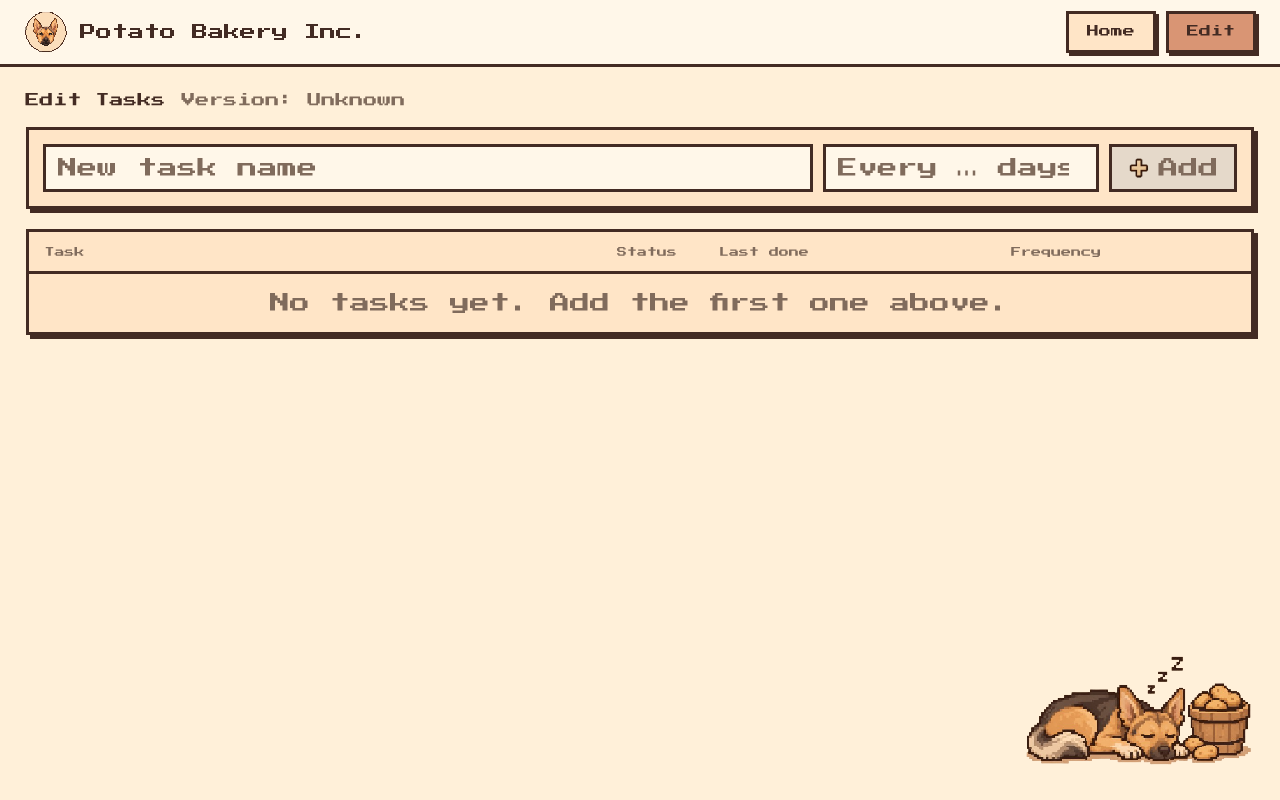
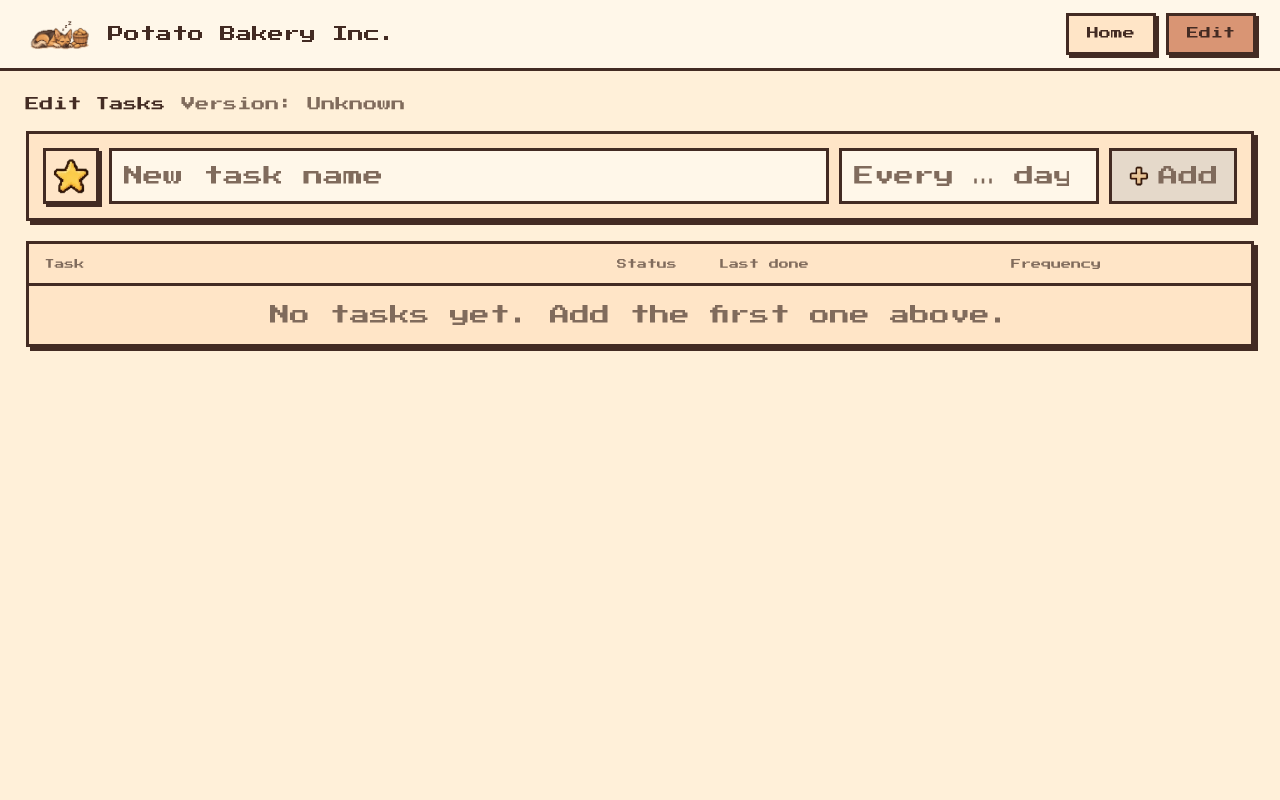
Before and after one commit to ArsenZv/hometasks-dashboard, a Flask app: page /edit in a window 1280 px wide. Run offline with Flask 3, Linux system fonts and the light colour scheme; data that the repository does not hold is empty; some web fonts are replaced.

Commit message:
added the possibility to change icons for tasks

```diff
--- a/app.py
+++ b/app.py
@@ -1,6 +1,5 @@
 from flask import Flask, render_template, request, jsonify
 import json
-import re
 from datetime import datetime, timedelta
 from subprocess import check_output
 import os
@@ -192,7 +191,18 @@ def index():
         total_tasks=total_tasks
     )
 
-ICON_PATTERN = re.compile(r'^[a-z0-9_]+$')
+ICON_DIR = os.path.join(os.path.dirname(os.path.abspath(__file__)), 'static', 'icons')
+# icons used by the interface itself: not offered as task icons
+UI_ICONS = {'checkbox', 'close', 'done', 'edit', 'hated', 'liked', 'plus', 'trash'}
+
+def available_icons():
+    """Task icons = every PNG in static/icons except the UI ones. Drop a new
+    PNG there (run tools/normalize_icons.py) and it shows up in the picker."""
+    names = {f[:-4] for f in os.listdir(ICON_DIR) if f.endswith('.png')}
+    return sorted(names - UI_ICONS)
+
+def _valid_icon(icon):
+    return icon is None or icon in available_icons()
 
 def _valid_lifespan(value):
     return isinstance(value, (int, float)) and not isinstance(value, bool) and value > 0
@@ -225,7 +235,7 @@ def add_item():
         'last_refreshed': now.strftime('%Y-%m-%dT%H:%M:%S'),
         'icon': payload.get('icon')
     }
-    if name and _valid_lifespan(lifespan):
+    if name and _valid_lifespan(lifespan) and _valid_icon(new_item['icon']):
         data.append(new_item)
         save_data(data)
         history = sync_history_with_items(load_history(), data)
@@ -259,6 +269,10 @@ def api_tasks():
             'strip': metrics[item['id']]['strip'],
         })
     return jsonify(tasks)
+
+@app.route('/api/icons')
+def api_icons():
+    return jsonify(available_icons())
 
 @app.route('/api/stats')
 def api_stats():
@@ -296,7 +310,7 @@ def api_update_task(task_id):
         item['lifespan'] = payload['lifespan']
     if 'icon' in payload:
         icon = payload['icon']
-        if icon is not None and not (isinstance(icon, str) and ICON_PATTERN.match(icon)):
+        if not _valid_icon(icon):
             return jsonify({'success': False, 'error': 'invalid icon'}), 400
         item['icon'] = icon
     edited_last_done = None
--- a/static/edit.js
+++ b/static/edit.js
@@ -4,6 +4,9 @@ const CONFIRM_TIMEOUT_MS = 3000;
 
 let tasks = [];
 let editing = null;   // task currently open in the modal
+let iconNames = [];   // task icons offered by the picker
+let newIcon = null;   // icon chosen in the add form
+let modalIcon = null; // icon chosen in the modal
 
 const $ = id => document.getElementById(id);
 
@@ -79,6 +82,55 @@ async function loadTasks() {
     renderRows();
 }
 
+
+/* ---------- icon picker (shared by the add form and the modal) ---------- */
+function humanise(name) { return name.replace(/_/g, ' '); }
+
+function renderIconPicker(container, selected, onPick) {
+    container.innerHTML = '';
+    iconNames.forEach(name => {
+        const btn = el('button', 'icon-option' + (name === selected ? ' selected' : ''));
+        btn.type = 'button';
+        btn.title = humanise(name);
+        btn.setAttribute('role', 'option');
+        btn.setAttribute('aria-selected', name === selected);
+        btn.appendChild(iconImg(name, 'pick-icon'));
+        btn.addEventListener('click', () => onPick(name));
+        container.appendChild(btn);
+    });
+}
+
+function togglePicker(button, container, selected, onPick) {
+    const open = container.classList.contains('hidden');
+    container.classList.toggle('hidden', !open);
+    button.setAttribute('aria-expanded', open);
+    if (open) renderIconPicker(container, selected(), onPick);
+}
+
+function closePicker(button, container) {
+    container.classList.add('hidden');
+    button.setAttribute('aria-expanded', 'false');
+}
+
+function setNewIcon(name) {
+    newIcon = name;
+    $('add-icon').src = iconSrc(name);
+    closePicker($('add-icon-button'), $('add-icon-picker'));
+}
+
+$('add-icon-button').addEventListener('click', () =>
+    togglePicker($('add-icon-button'), $('add-icon-picker'), () => newIcon, setNewIcon));
+
+function setModalIcon(name) {
+    modalIcon = name;
+    $('modal-icon').src = iconSrc(name);
+    closePicker($('modal-icon-button'), $('modal-icon-picker'));
+    syncSaveButton();
+}
+
+$('modal-icon-button').addEventListener('click', () =>
+    togglePicker($('modal-icon-button'), $('modal-icon-picker'), () => modalIcon, setModalIcon));
+
 /* ---------- add form ---------- */
 function validNew() {
     return $('new-item').value.trim() !== '' && parseFloat($('new-lifespan').value) > 0;
@@ -98,13 +150,14 @@ $('add-form').addEventListener('submit', async e => {
     const res = await fetch('/add', {
         method: 'POST',
         headers: { 'Content-Type': 'application/json' },
-        body: JSON.stringify({ string: $('new-item').value.trim(), lifespan: parseFloat($('new-lifespan').value) }),
+        body: JSON.stringify({ string: $('new-item').value.trim(), lifespan: parseFloat($('new-lifespan').value), icon: newIcon }),
     });
     if (res.ok) {
         $('new-item').value = '';
         $('new-lifespan').value = '';
+        setNewIcon(null);
         await loadTasks();
-    } else {
+        } else {
         alert('Failed to add the task.');
     }
     syncAddButton();
@@ -129,7 +182,8 @@ function isDirty() {
     if (!editing) return false;
     return $('edit-name').value.trim() !== editing.string
         || parseFloat($('edit-lifespan').value) !== editing.lifespan
-        || $('edit-date').value !== datePart(editing.last_refreshed);
+        || $('edit-date').value !== datePart(editing.last_refreshed)
+        || modalIcon !== (editing.icon || null);
 }
 
 function syncSaveButton() {
@@ -139,7 +193,9 @@ function syncSaveButton() {
 
 function openModal(task) {
     editing = task;
-    $('modal-icon').src = iconSrc(task.icon);
+    modalIcon = task.icon || null;
+    $('modal-icon').src = iconSrc(modalIcon);
+    closePicker($('modal-icon-button'), $('modal-icon-picker'));
     $('edit-name').value = task.string;
     $('edit-lifespan').value = task.lifespan;
     $('edit-date').value = datePart(task.last_refreshed);
@@ -165,6 +221,7 @@ $('modal-save').addEventListener('click', async () => {
     if ($('edit-name').value.trim() !== editing.string) payload.string = $('edit-name').value.trim();
     if (parseFloat($('edit-lifespan').value) !== editing.lifespan) payload.lifespan = parseFloat($('edit-lifespan').value);
     if ($('edit-date').value !== datePart(editing.last_refreshed)) payload.last_refreshed = $('edit-date').value;
+    if (modalIcon !== (editing.icon || null)) payload.icon = modalIcon;
 
     $('modal-save').disabled = true;
     const res = await fetch(`/api/tasks/${editing.id}`, {
@@ -175,7 +232,7 @@ $('modal-save').addEventListener('click', async () => {
     if (res.ok) {
         closeModal();
         await loadTasks();
-    } else {
+        } else {
         const body = await res.json().catch(() => ({}));
         showError(body.error || 'Could not save, try again.');
         syncSaveButton();
@@ -195,7 +252,7 @@ $('modal-delete').addEventListener('click', async () => {
     if (res.ok) {
         closeModal();
         await loadTasks();
-    } else {
+        } else {
         showError('Could not delete, try again.');
     }
 });
@@ -208,4 +265,9 @@ document.addEventListener('keydown', e => {
     if (e.key === 'Enter' && editing && e.target.tagName === 'INPUT') $('modal-save').click();
 });
 
-loadTasks();
+async function init() {
+    iconNames = await fetch('/api/icons').then(r => r.json());
+    setNewIcon(null);
+    await loadTasks();
+}
+init();
--- a/static/styles.css
+++ b/static/styles.css
@@ -36,9 +36,7 @@ body {
     line-height: 1.3;
 }
 
-img.pixel, .brand-logo, .corner-potatoes { image-rendering: pixelated; }
-
-h1, h2, h3 { font-family: var(--font-display); font-weight: 400; line-height: 1.4; margin: 0; }
+img.pixel, .brand-logo, h1, h2, h3 { font-family: var(--font-display); font-weight: 400; line-height: 1.4; margin: 0; }
 h2 { font-size: 14px; }
 
 /* ----- shell: navbar ----- */
@@ -56,7 +54,7 @@ h2 { font-size: 14px; }
 }
 
 .brand { display: flex; align-items: center; gap: 12px; text-decoration: none; color: var(--ink); }
-.brand-logo { width: 44px; height: 44px; }
+.brand-logo { height: 48px; width: auto; }
 .brand-title { font-family: var(--font-display); font-size: 16px; }
 
 .nav-buttons { display: flex; gap: 10px; }
@@ -75,21 +73,12 @@ h2 { font-size: 14px; }
 .nav-button.active { background: var(--btn-primary); }
 .nav-button:active { transform: translate(3px, 3px); box-shadow: none; }
 
-/* ----- shell: page + corner potatoes ----- */
+/* ----- shell: page ----- */
 #app {
     position: relative;
     width: min(96vw, 1400px);
     margin: 0 auto;
     padding: 24px 0 140px;
-}
-
-.corner-potatoes {
-    position: fixed;
-    right: 0;
-    bottom: 0;
-    width: clamp(160px, 22vw, 320px);
-    z-index: -1;
-    pointer-events: none;
 }
 
 .page-title { margin-bottom: 16px; }
@@ -284,13 +273,22 @@ button.task-row:active { transform: none; background: var(--bg); }
 .status-square { display: inline-block; width: 26px; height: 26px; border: var(--border); }
 .header span:nth-child(2) { text-align: left; }
 
+/* icon picker */
+.icon-pick-button { flex: none; width: 56px; height: 56px; padding: 4px; display: flex; align-items: center; justify-content: center; }
+.icon-pick-button[aria-expanded="true"] { background: var(--btn-primary); }
+.pick-icon { width: 40px; height: 40px; }
+.icon-picker { display: grid; grid-template-columns: repeat(auto-fill, minmax(56px, 1fr)); gap: 8px; margin-bottom: 20px; }
+.icon-picker.hidden { display: none; }
+.icon-option { height: 56px; padding: 4px; display: flex; align-items: center; justify-content: center; box-shadow: 2px 2px 0 var(--ink); }
+.icon-option.selected { background: var(--btn-primary); }
+#modal-icon-picker { max-height: 190px; overflow-y: auto; margin-bottom: 0; padding: 8px; background: var(--cream); border: var(--border); }
+
 /* modal */
 .modal { position: fixed; inset: 0; z-index: 50; display: flex; align-items: center; justify-content: center; padding: 16px; background: rgba(67, 43, 35, 0.55); }
 .modal.hidden { display: none; }
 .modal-box { width: min(480px, 100%); display: flex; flex-direction: column; gap: 14px; background: var(--card); }
 .modal-head { display: flex; align-items: center; gap: 12px; }
 .modal-head h2 { flex: 1; margin: 0; }
-.modal-icon { width: 48px; height: 48px; }
 .icon-button { padding: 6px; }
 .field { display: flex; flex-direction: column; gap: 6px; color: var(--muted); }
 .field input { color: var(--ink); width: 100%; }
@@ -326,7 +324,7 @@ button.task-row:active { transform: none; background: var(--bg); }
     .brand-title { font-size: 10px; }
     .nav-button { font-size: 10px; padding: 8px 10px; }
     .nav-buttons { gap: 8px; }
-    .brand-logo { width: 36px; height: 36px; }
+    .brand-logo { height: 38px; }
     .task-icon { width: 44px; height: 44px; }
     .task-name { font-size: 20px; }
     .task-row { grid-template-columns: minmax(0, 1fr) 36px; row-gap: 2px; padding: 10px 12px; }
@@ -335,5 +333,4 @@ button.task-row:active { transform: none; background: var(--bg); }
     .cell-status { grid-column: 2; grid-row: 1; }
     .cell-last, .cell-frequency { grid-column: 1 / -1; font-size: 16px; color: var(--muted); flex-direction: row; gap: 8px; padding-left: 48px; }
     .add-item-container { flex-direction: column; }
-    .corner-potatoes { width: 130px; opacity: 0.9; }
 }
--- a/templates/base.html
+++ b/templates/base.html
@@ -14,7 +14,7 @@
 <body>
     <header id="navbar">
         <a href="/" class="brand">
-            <img src="{{ url_for('static', filename='img/logo.png') }}" alt="" class="brand-logo">
+            <img src="{{ url_for('static', filename='img/baking_potatoes.png') }}" alt="" class="brand-logo">
             <span class="brand-title">Potato Bakery Inc.</span>
         </a>
         <nav class="nav-buttons">
@@ -27,7 +27,6 @@
         {% block content %}{% endblock %}
     </main>
 
-    <img src="{{ url_for('static', filename='img/baking_potatoes.png') }}" alt="" class="corner-potatoes" aria-hidden="true">
 
     {% block scripts %}{% endblock %}
 </body>
--- a/templates/edit.html
+++ b/templates/edit.html
@@ -7,12 +7,16 @@
 </div>
 
 <form id="add-form" class="panel add-item-container" autocomplete="off">
+    <button type="button" id="add-icon-button" class="icon-pick-button" title="Choose an icon" aria-expanded="false">
+        <img id="add-icon" alt="Task icon" class="pick-icon">
+    </button>
     <input type="text" id="new-item" placeholder="New task name" maxlength="80" aria-label="New task name">
     <input type="number" id="new-lifespan" placeholder="Every … days" step="0.5" min="0.5" aria-label="Frequency in days">
     <button type="submit" id="add-button" disabled>
         <img src="{{ url_for('static', filename='icons/plus.png') }}" alt="" class="btn-icon"> Add
     </button>
 </form>
+<div id="add-icon-picker" class="panel icon-picker hidden" role="listbox" aria-label="Task icon"></div>
 
 <div class="panel table-panel">
     <div class="task-table" role="table">
@@ -29,12 +33,15 @@
 <div id="modal" class="modal hidden" role="dialog" aria-modal="true" aria-labelledby="modal-title">
     <div class="modal-box panel">
         <div class="modal-head">
-            <img id="modal-icon" class="modal-icon" alt="">
+            <button type="button" id="modal-icon-button" class="icon-pick-button" title="Change icon" aria-expanded="false">
+                <img id="modal-icon" class="pick-icon" alt="Task icon">
+            </button>
             <h2 id="modal-title">Edit task</h2>
             <button type="button" id="modal-close" class="icon-button" title="Close">
                 <img src="{{ url_for('static', filename='icons/close.png') }}" alt="Close" class="btn-icon">
             </button>
         </div>
+        <div id="modal-icon-picker" class="icon-picker hidden" role="listbox" aria-label="Task icon"></div>
         <label class="field">Name
             <input type="text" id="edit-name" maxlength="80">
         </label>
```
